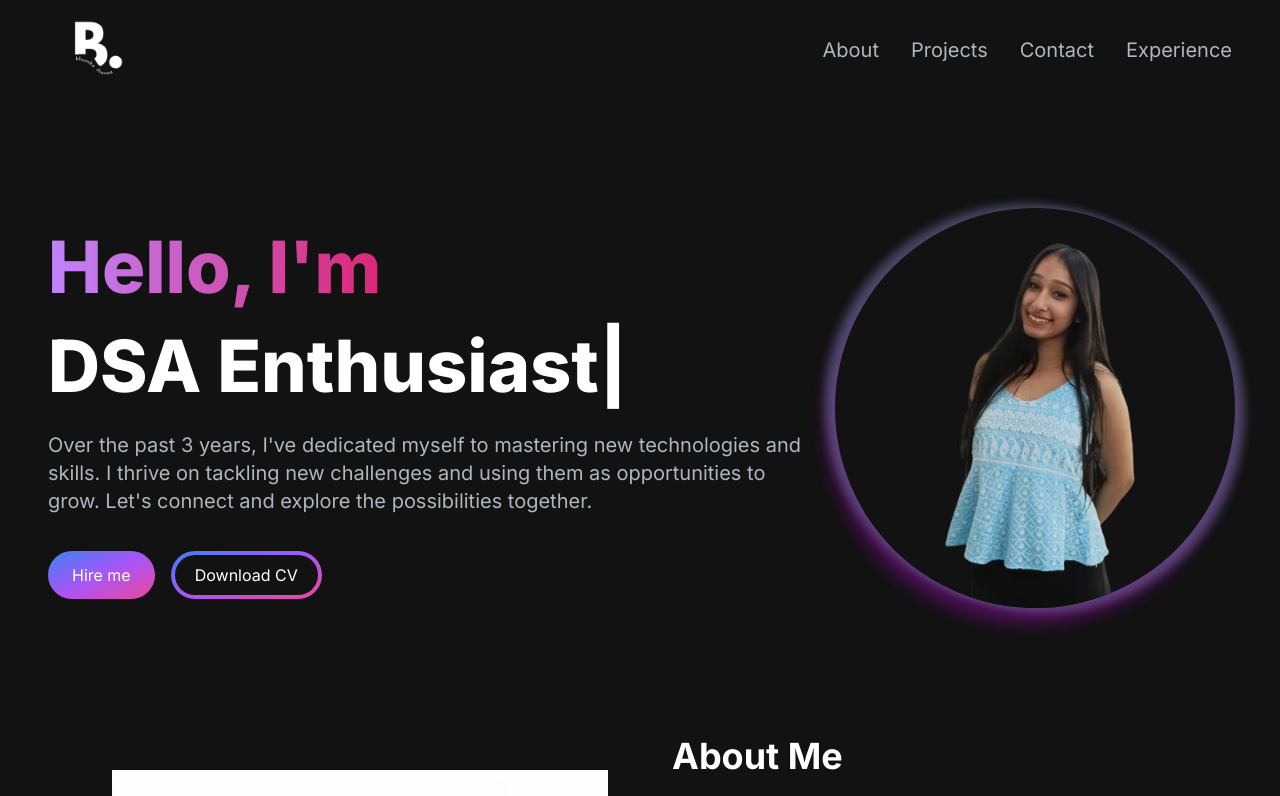
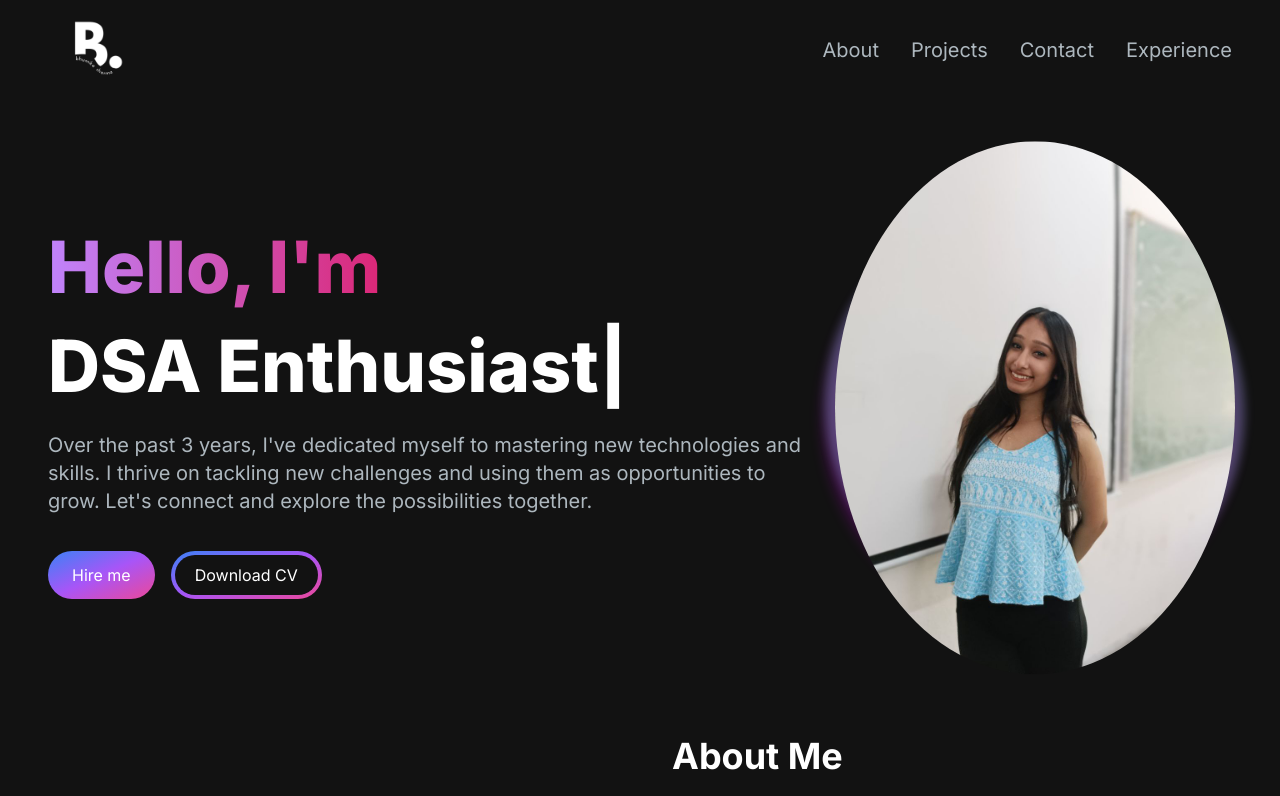
Before and after one commit to Bhum-ika/portfolio, a Next.js app: page / in a window 1280 px wide. Shown: the top 796 px of the page. Built offline with nearby package versions, Linux system fonts and the light colour scheme.

Commit message:
Image saved

```diff
--- a/app/components/HeroSection.jsx
+++ b/app/components/HeroSection.jsx
@@ -42,7 +42,7 @@ const HeroSection = () => {
     <motion.div initial={{opacity:0, scale:0.5}} animate={{opacity:1,scale:1}} transition={{duration:0.5}} className='col-span-4 place-self-center mt-4 lg:mt-0'>
     <div className='rounded-full w-[300px] h-[300px] lg:w-[400px] lg:h-[400px] relative' style={{ background: 'none', boxShadow: '10px 4px 10px rgba(145, 170, 219, 0.33), -10px -4px 10px rgba(135, 178, 212, 0.33), -4px 10px 15px 6px rgba(194, 8, 219, 0.33)' }}>
   <Image
-    src='/images/hero-image.png'
+    src='/images/hero-image.jpg'
     alt="hero image"
     className='absolute transform -translate-x-1/2 -translate-y-1/2 top-1/2 left-1/2'
     width={400}
```
Also changed, not shown: public/images/about-image.png (deleted), public/images/hero-image.jpg (added).
